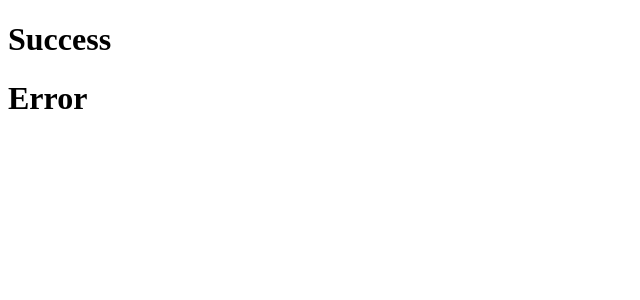
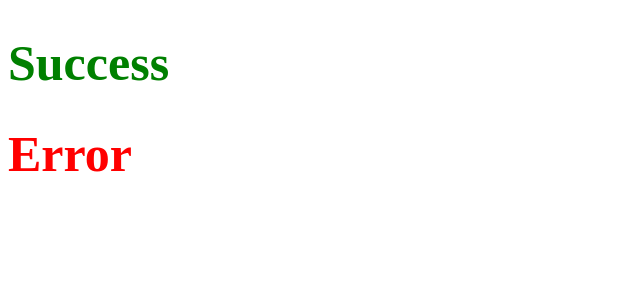
Before and after one commit to Vikasagrwl/React-Inline-and-Module-CSS---How-React-Works-Building-a-First-Custom-Functiona---ya96gzbdd5uw, a React app: page / in a window 1280 px wide. Shown: the top 300 px of the page, without its empty margins (0-640 px from the left). Built offline with nearby package versions, Linux system fonts and the light colour scheme.

Commit message:
Update App.js

```diff
--- a/src/components/App.js
+++ b/src/components/App.js
@@ -2,10 +2,14 @@ import React from 'react'
 import '../styles/App.css';
 import styles from '../styles/appStyles.module.css';
 const App = () => {
+const heading ={
+  color:"red",
+  fontSize:"50px"
+}
   return (
     <div id="main">
-      <h1 calssName="success">Success</h1>
-      <h1 id='error'>Error</h1>
+      <h1 className={styles.success}>Success</h1>
+      <h1 id='error' style={heading} >Error</h1>
     </div>
   )
 }
```
